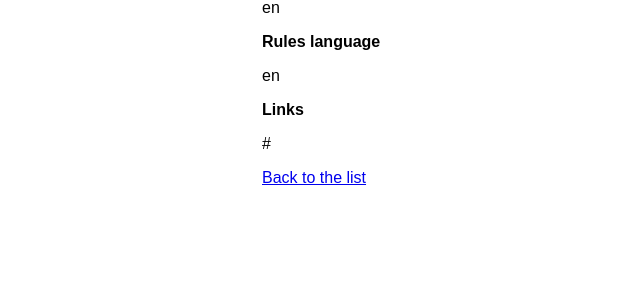
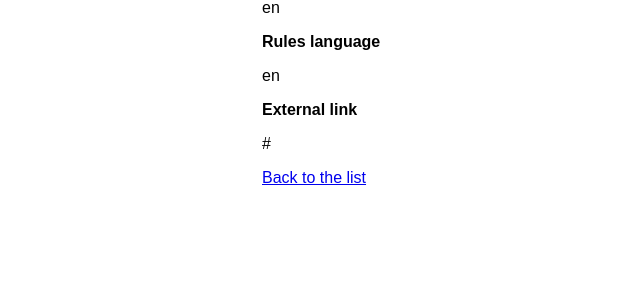
Before and after one commit to bmispelon/clear-my-kallax, a Django app: template games/templates/games/detail.html in a window 1280 px wide. Shown: the part 228-528 px from the top of the page, without its empty margins (138-778 px from the left). Run offline with Django 4.2, Linux system fonts and the light colour scheme; the template is opened without the code that fills it: most values are stand-ins (such as "Sample title", 1, 10 or a date in 2020); data that the repository does not hold is empty.

Commit message:
Better pluralization of link list on detail page

```diff
--- a/games/templates/games/detail.html
+++ b/games/templates/games/detail.html
@@ -38,7 +38,7 @@
       <dt>Rules language{{ game.rules_lang|length|pluralize }}</dt>
       <dd><ul>{{ game.rules_lang_display|unordered_list }}</ul></dd>
 
-      <dt>Links</dt>
+      <dt>External link{{ game.links|length|pluralize }}</dt>
       <dd><ul>{{ game.link_tags_list }}</ul></dd>
     </dl>
   <nav><a href="{{ request.GET.backto|default:game_list_url }}" rel="prev">Back to the list</a></nav>
```
